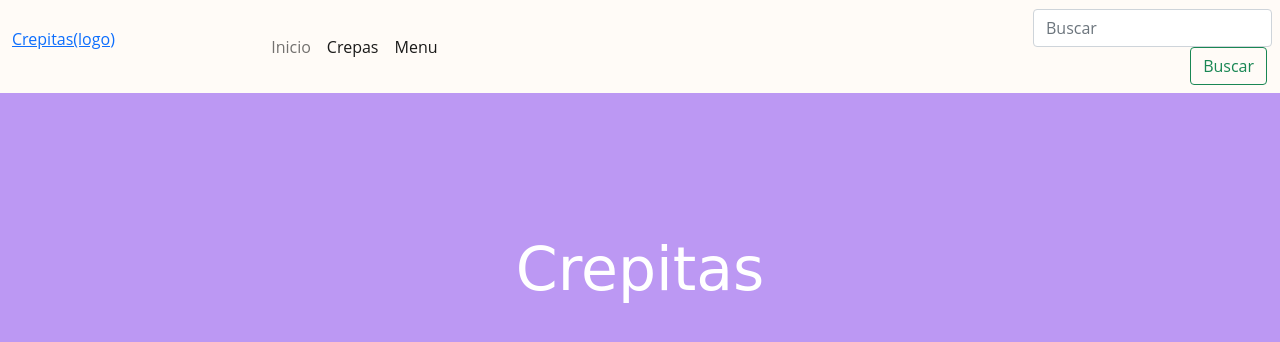
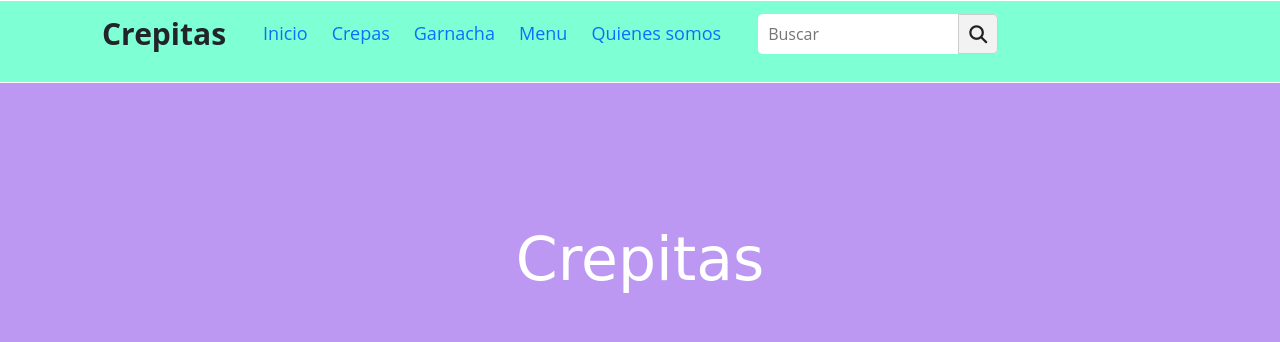
Before and after one commit to OscarBliss/Crepitas, a plain HTML site: page index.html in a window 1280 px wide. Drawn offline with nearby package versions, Linux system fonts and the light colour scheme; a web font is replaced by a local one.

Commit message:
se corrige navbar

```diff
--- a/index.html
+++ b/index.html
@@ -9,39 +9,33 @@
     <link rel="preconnect" href="https://fonts.gstatic.com" crossorigin>
     <link href="https://fonts.googleapis.com/css2?family=Alegreya:wght@500;700;900&family=Slabo+27px&family=Festive&display=swap" rel="stylesheet">
     <link rel="stylesheet" href="style.css">
+
+    <script src="https://kit.fontawesome.com/a076d05399.js"></script>
     <title>Crepitas</title>
 </head>
 <body>
 
-    <nav class="navbar navbar-expand-lg navbar-light" style="background-color: #fffbf7">
-        <div class="container-fluid">
-            <a href="#" class="logo">
-                Crepitas(logo)
-            </a>
-            <button class="navbar-toggler" type="button" data-bs-toggle="collapse" data-bs-target="#navbarSupportedContent"
-                aria-controls="navbarSupportedContent" aria-expanded="false" aria-label="Toggle navigation">
-                <span class="navbar-toggler-icon"></span>
-            </button>
-            <div class="collapse navbar-collapse" id="navbarSupportedContent">
-                <ul class="navbar-nav me-auto mb-2 mb-lg-0">
-                    <li class="nav-item">
-                        <a class="nav-link Disabled" href="#">Inicio </a>
-                    </li>
-                    <li class="nav-item">
-                        <a class="nav-link active" href="#">Crepas</a>
-                    </li>
-                    <li class="nav-item ">
-                        <a class="nav-link active" href="#">Menu</a>
-                    </li>
-                </ul>
+    <nav class="nav">
+        <ul class="ul">
+            <li class="logo">Crepitas</li>
+            <li class="btn"><span class="fas fa-bars"></span></li>
+            <div class="items">
+                <li><a href="#">Inicio</a></li>
+                <li><a href="#">Crepas</a></li>
+                <li><a href="#">Garnacha</a></li>
+                <li><a href="#">Menu</a></li>
+                <li><a href="#">Quienes somos</a></li>
+            </div>
+            <li class="search-icon">
+                <input type="search" placeholder="Buscar">
+                <label  class="icon">
+                    <span class="fas fa-search"></span>
+                </label>
+            </li>
+        </ul>
+    </nav>
 
-                <div class="actions">
-                    <input class="form-control mr-sm-1" type="search" placeholder="Buscar">
-                    <button class="btn btn-outline-success my-2 my-sm-0" type="submit">Buscar</button>
-                </div>
-          </div>
-        </div>
-      </nav>
+
 
     <section class="main">
         <h1>Crepitas</h1>
--- a/style.css
+++ b/style.css
@@ -4,20 +4,100 @@ body{
     font-family: "Open Sans" , sans-serif;
 }
 
-
-
-.logo{
-    width: 20%;
-    height: 40px;
+.nav{
+    background: aquamarine;
+    padding: 10px 40px 10px 70px;
+    border: 1px solid #fff;
+    border-left: none;
+    border-right: none;
 }
 
-.actions{
-    text-align: right;
-    font-size: 14px;
+.nav .ul{
+    display: flex;
+    list-style: none;
+    flex-wrap: wrap;
+    align-items: center;
+    justify-content: center;
 }
 
-.actions > * {
-    margin: 1px 1px 0px 4px ;
+.nav .ul .logo{
+    flex: 1;
+    font-size: 30px;
+    font-weight: 700;
+}
+
+.nav .ul .items{
+    padding: 0 25px;
+    display: inline-flex;
+}
+
+.nav .ul .items a{
+    text-decoration: none;
+    font-size: 18px;
+    padding: 0 12px;
+}
+
+.nav .ul .items a:hover{
+    color: coral;
+}
+
+.nav .ul .search-icon{
+    height: 40px;
+    width: 240px;
+    display: flex;
+    background-color: #f2f2f2;
+    border-radius: 5px;
+}
+
+.nav .ul .search-icon input{
+    height: 100%;
+    width: 200px;
+    border: none;
+    outline: none;
+    padding: 0 10px;
+    color: #000;
+    font-size: 16px;
+    border-radius: 5px 0 0 5px;
+}
+
+.nav .ul .search-icon .icon{
+   height: 100%;
+   width: 40px;
+   line-height: 40px;
+   text-align: center;
+   border: 1px solid #cccccc;
+   border-radius: 0 5px 5px 0;
+   cursor: pointer;
+}
+
+.nav .ul .search-icon .icon:hover{
+    background: #e6e6e6;
+}
+
+.nav .ul .search-icon .icon span{
+    color: #222222;
+    font-size: 18px;
+}
+
+.nav .ul li.btn{
+    font-size: 29px;
+    flex: 1;
+    padding: 0 40px;
+    display: none;
+}
+
+.nav .ul li.btn span{
+    height: 42px;
+    width: 42px;
+    text-align: center;
+    line-height: 42px;
+    border: 1px solid #151515;
+    border-radius: 5px;
+    cursor: pointer;
+}
+
+.nav .ul li.btn span.show:before{
+    content: '\f00d';
 }
 
 .main{
@@ -32,17 +112,53 @@ body{
     font-weight: 400;
 }
 
-@media(max-width: 425px){
-    .actions,
-    .navbar{
+@media screen and (max-width: 1052px){
+    .nav{
+        padding: 10px 40px 10px 0;
+    }
+
+    .nav .ul li.logo{
         display: none;
     }
 
-    .main{
-        margin-top: 130px;
+    .nav .ul div.items{
+        flex: 4;
+    }
+}
+
+@media screen and (max-width: 800px){
+    .nav .ul li.btn{
+        display: block;
     }
 
-    .main h1{
-        font-size: 30px;
+    .nav{
+        z-index: 1;
+        padding: 9px 40px 9px 0;
     }
+
+    .nav .ul div.items{
+        z-index: -1;
+        position: fixed;
+        top: -220px;
+        right: 0;
+        width: 100%;
+        background: #222222;
+        display: inline-block;
+        transition: top .4s;
+    }
+
+    .nav .ul div.items.show{
+        top: 60px;
+    }
+
+    .nav .ul div.items li{
+        text-align: center;
+        line-height: 30px;
+        margin: 30px 0;
+    }
+
+    .nav .ul div.items{
+        font-size: 19px;
+    }
+
 }
```
